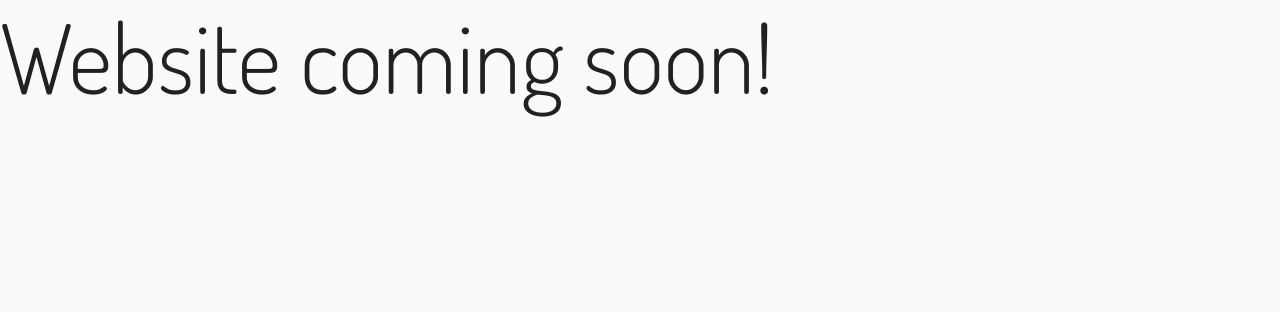
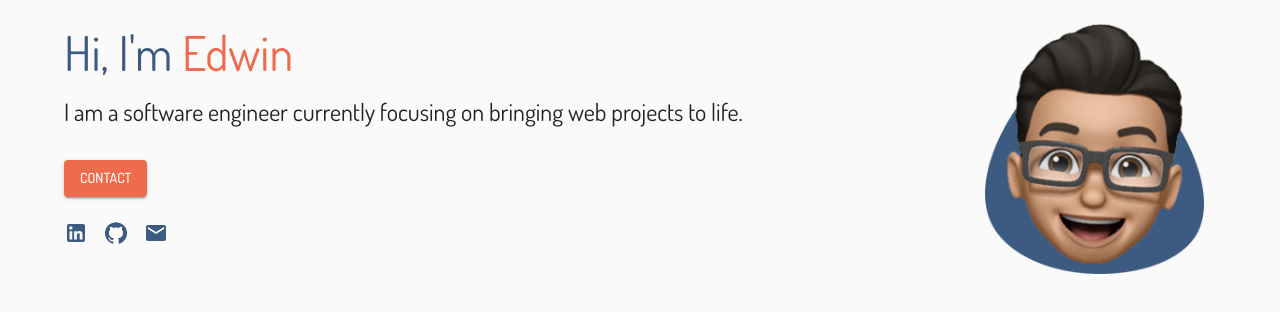
Before and after one commit to edwingl10/old-portfoliosite, a React (Create React App) app: page / in a window 1280 px wide. Shown: the top 312 px of the page. Built offline with nearby package versions, Linux system fonts and the light colour scheme.

Commit message:
landing page design

```diff
--- a/package.json
+++ b/package.json
@@ -5,6 +5,7 @@
   "dependencies": {
     "@emotion/react": "^11.9.0",
     "@emotion/styled": "^11.8.1",
+    "@mui/icons-material": "^5.6.2",
     "@mui/material": "^5.6.2",
     "@testing-library/jest-dom": "^5.11.4",
     "@testing-library/react": "^11.1.0",
--- a/src/pages/Home.jsx
+++ b/src/pages/Home.jsx
@@ -1,6 +1,48 @@
 import React from 'react';
-import { Typography } from '@mui/material';
+import { Container, Typography, Stack, Button, Box } from '@mui/material';
+import WelcomeImg from '../img/welcome.png';
+import LinkedInIcon from '@mui/icons-material/LinkedIn';
+import GitHubIcon from '@mui/icons-material/GitHub';
+import EmailIcon from '@mui/icons-material/Email';
 
 export default function Home() {
-  return <Typography variant="h1">Website coming soon!</Typography>;
+  return (
+    <Container maxWidth="lg" sx={{ p: 3 }}>
+      <Stack
+        direction={{ xs: 'column-reverse', md: 'row' }}
+        columnGap="20%"
+        rowGap={3}
+        justifyContent="space-between">
+        <Box>
+          <Typography variant="h3" paragraph color="primary">
+            Hi, I'm{' '}
+            <Box component="span" sx={{ color: 'secondary.main' }}>
+              Edwin
+            </Box>
+          </Typography>
+          <Typography variant="h5" paragraph>
+            I am a software engineer currently focusing on bringing web projects
+            to life.
+          </Typography>
+
+          <Button color="secondary" variant="contained" sx={{ mt: 2 }}>
+            contact
+          </Button>
+
+          <Stack direction="row" spacing={2} sx={{ mt: 3 }}>
+            <LinkedInIcon color="primary" />
+            <GitHubIcon color="primary" />
+            <EmailIcon color="primary" />
+          </Stack>
+        </Box>
+
+        <Box
+          component="img"
+          src={WelcomeImg}
+          alt="welcome"
+          sx={{ height: { xs: 200, sm: 250 }, m: 'auto' }}
+        />
+      </Stack>
+    </Container>
+  );
 }
```
Also changed, not shown: src/img/welcome.png (added), 1 other file (tests, documents, lock files or other folders).
